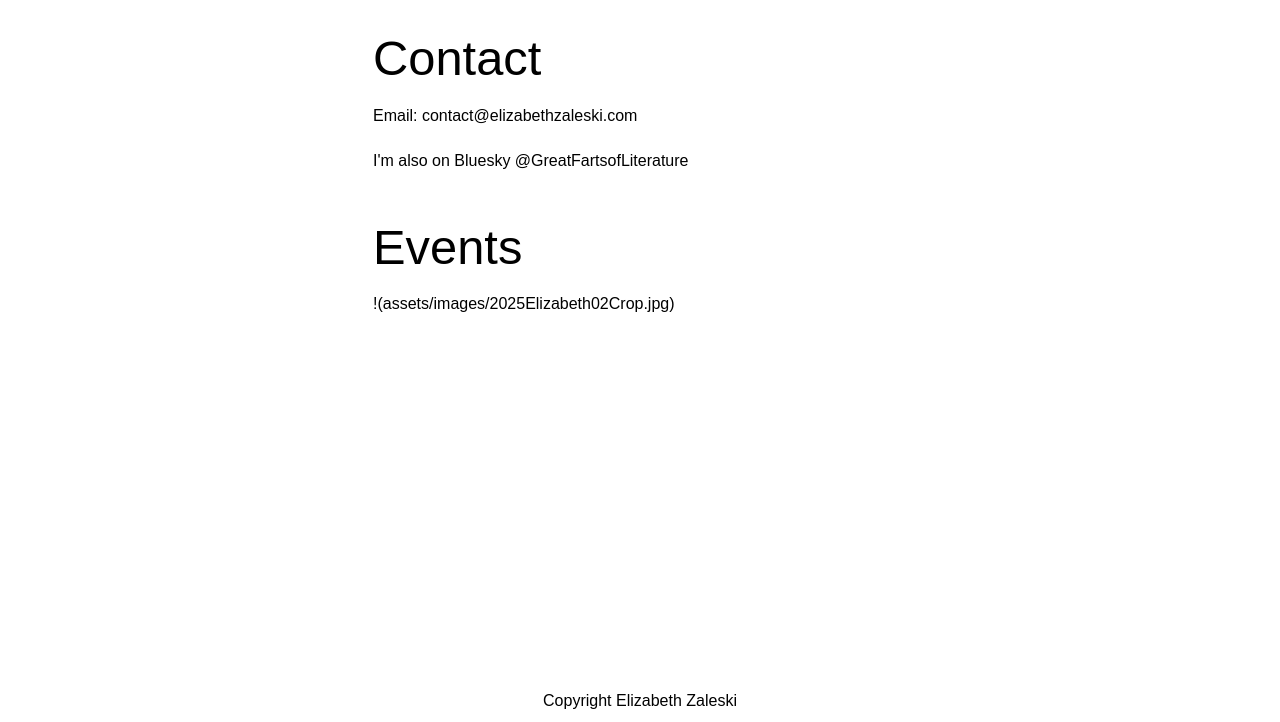
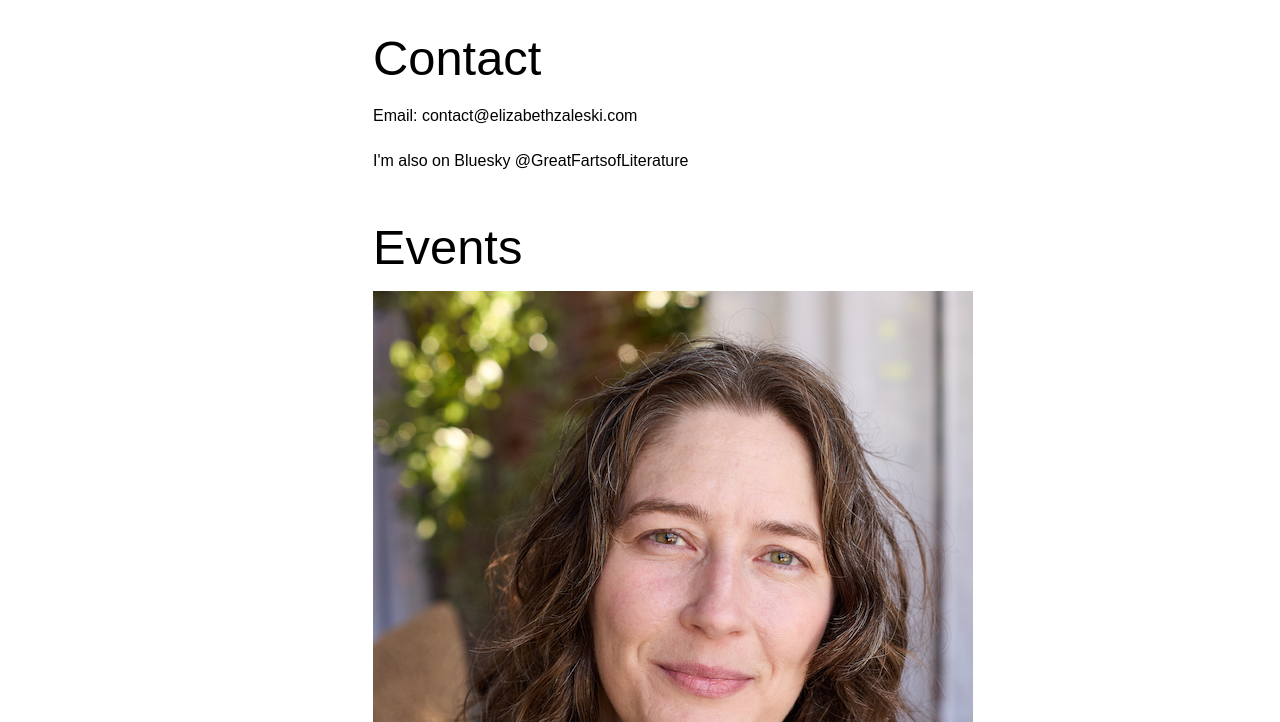
Before and after one commit to clottman/elizabethzaleski, an Eleventy site: page contact.md in a window 1280 px wide. Shown: the part 78-800 px from the top of the page. Built offline with nearby package versions, Linux system fonts and the light colour scheme; Eleventy itself is replaced by a stand-in of ours; files that its build step writes are made by us from their sources; files whose address does not match are found by name; a web font is replaced by a local one; what eleventy-auto-cache-buster would draw is missing.

Commit message:
Update contact.md

```diff
--- a/contact.md
+++ b/contact.md
@@ -10,4 +10,4 @@ layout: default.njk
  I'm also on Bluesky @GreatFartsofLiterature
 
 # Events
-!(assets/images/2025Elizabeth02Crop.jpg)
+![authorphoto](assets/images/2025Elizabeth02Crop.jpg)
```
